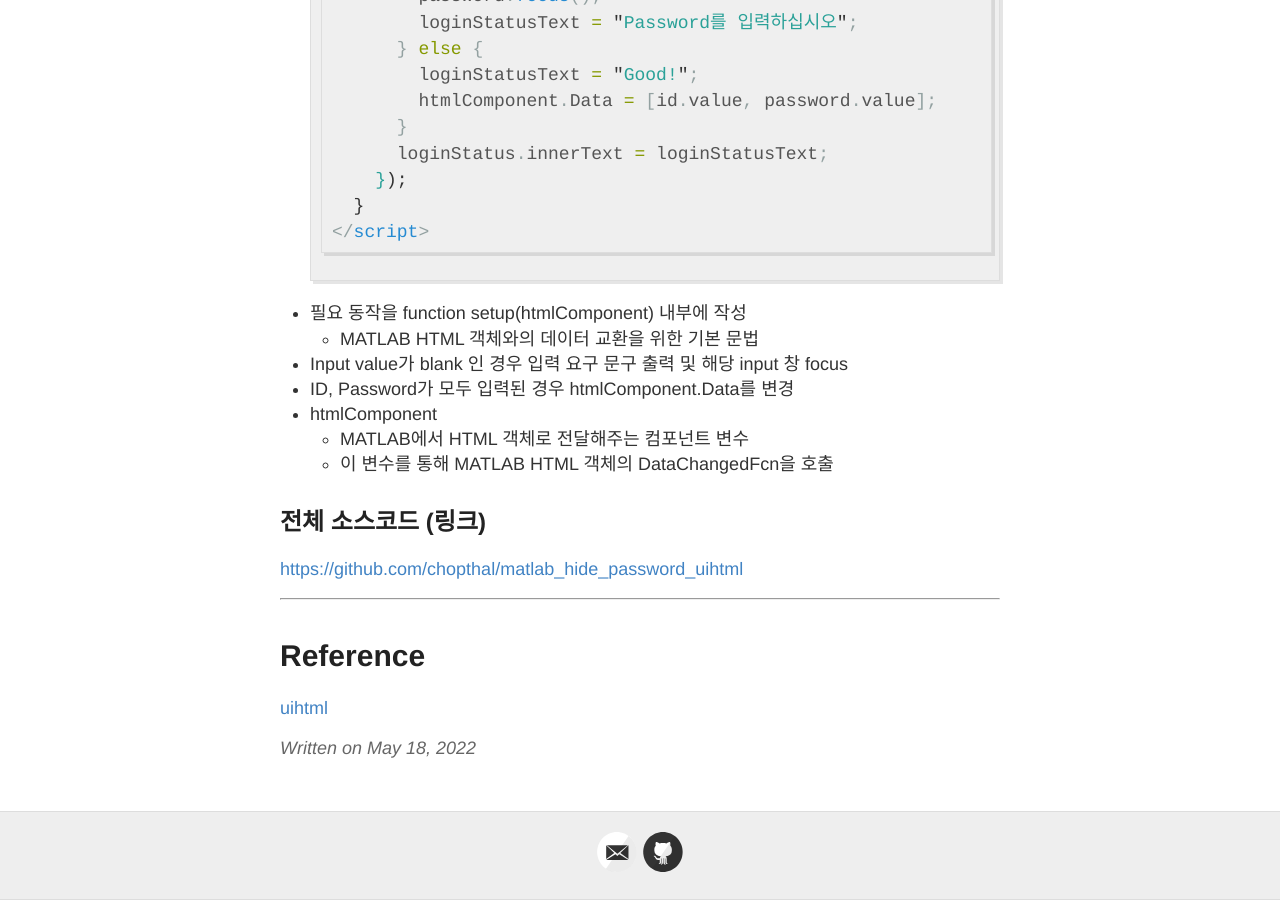
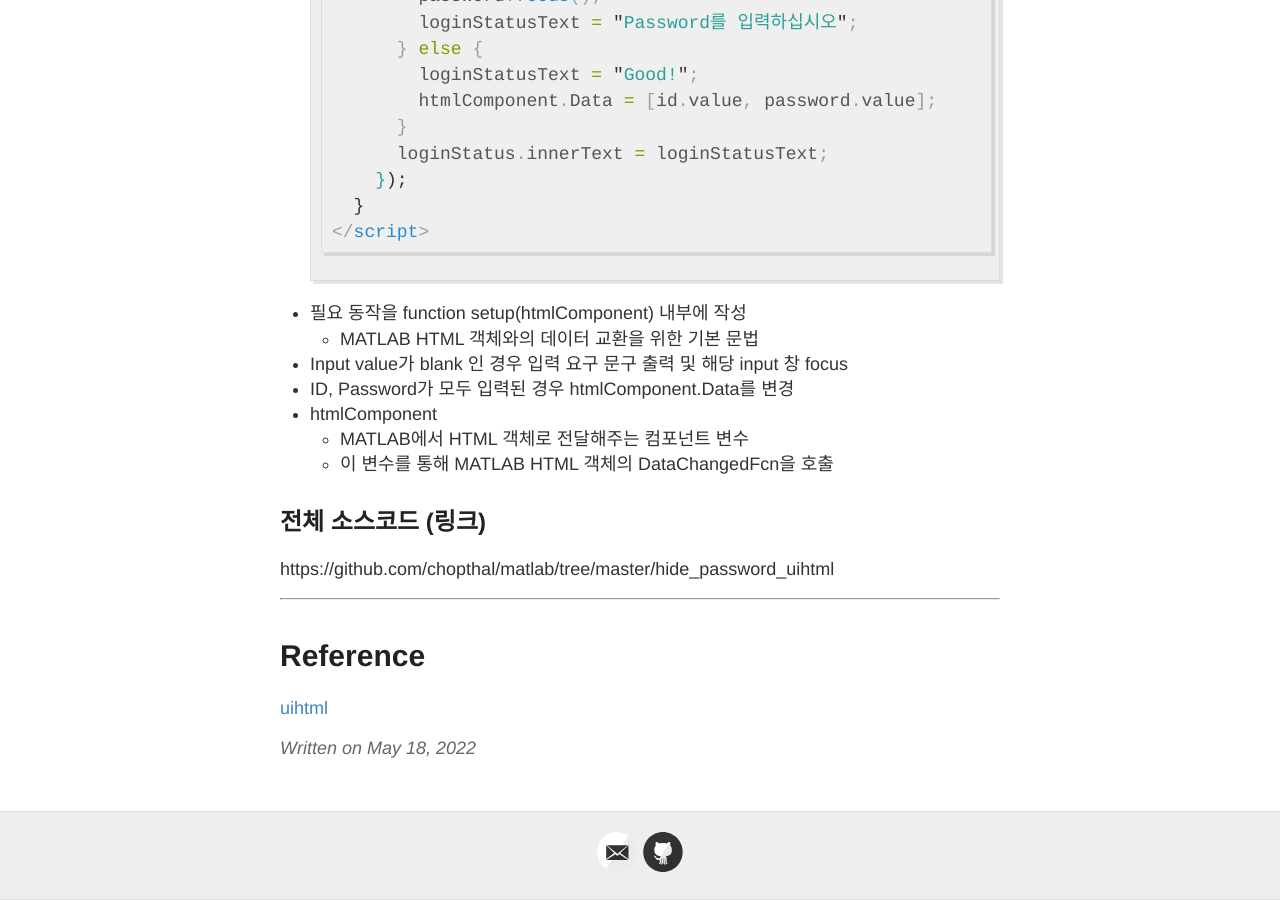
Before and after one commit to chopthal/chopthal.github.io, a Jekyll site: the page built from _posts/2022-5-18-220518_1.md, in a window 1280 px wide and 900 px high, scrolled down 3774 px. Built offline with Jekyll 4.4.1, drawn with Linux system fonts in a browser that asks for light colours; comment, search, counter and statistics services are not loaded; some of the changed lines change nothing that is shown.

Commit message:
Chore : edit github link

```diff
--- a/_posts/2022-5-18-220518_1.md
+++ b/_posts/2022-5-18-220518_1.md
@@ -97,7 +97,7 @@ title: (MATLAB) uihtml 로그인 기능 (hide password)
 
 ## 전체 소스코드 (링크)
 
-[https://github.com/chopthal/matlab_hide_password_uihtml](https://github.com/chopthal/matlab_hide_password_uihtml)
+https://github.com/chopthal/matlab/tree/master/hide_password_uihtml
 
 ---
 
```
